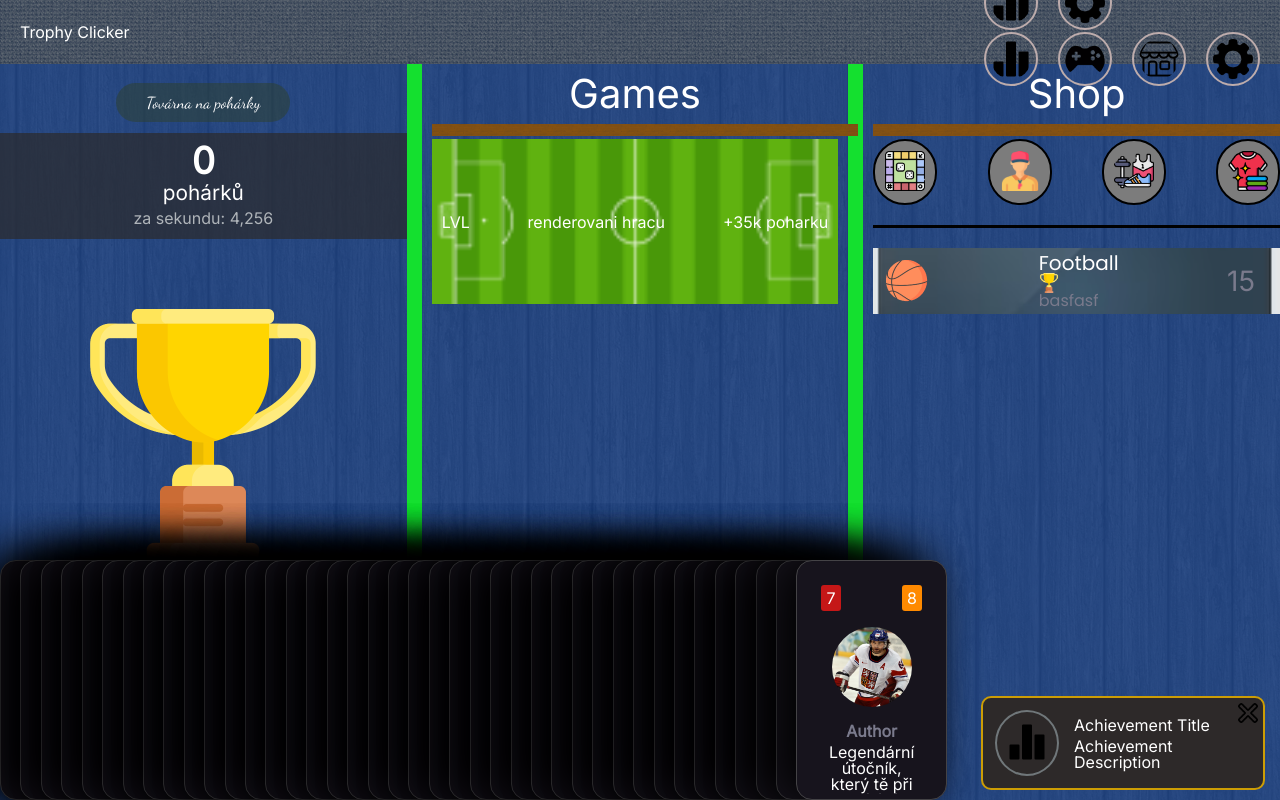
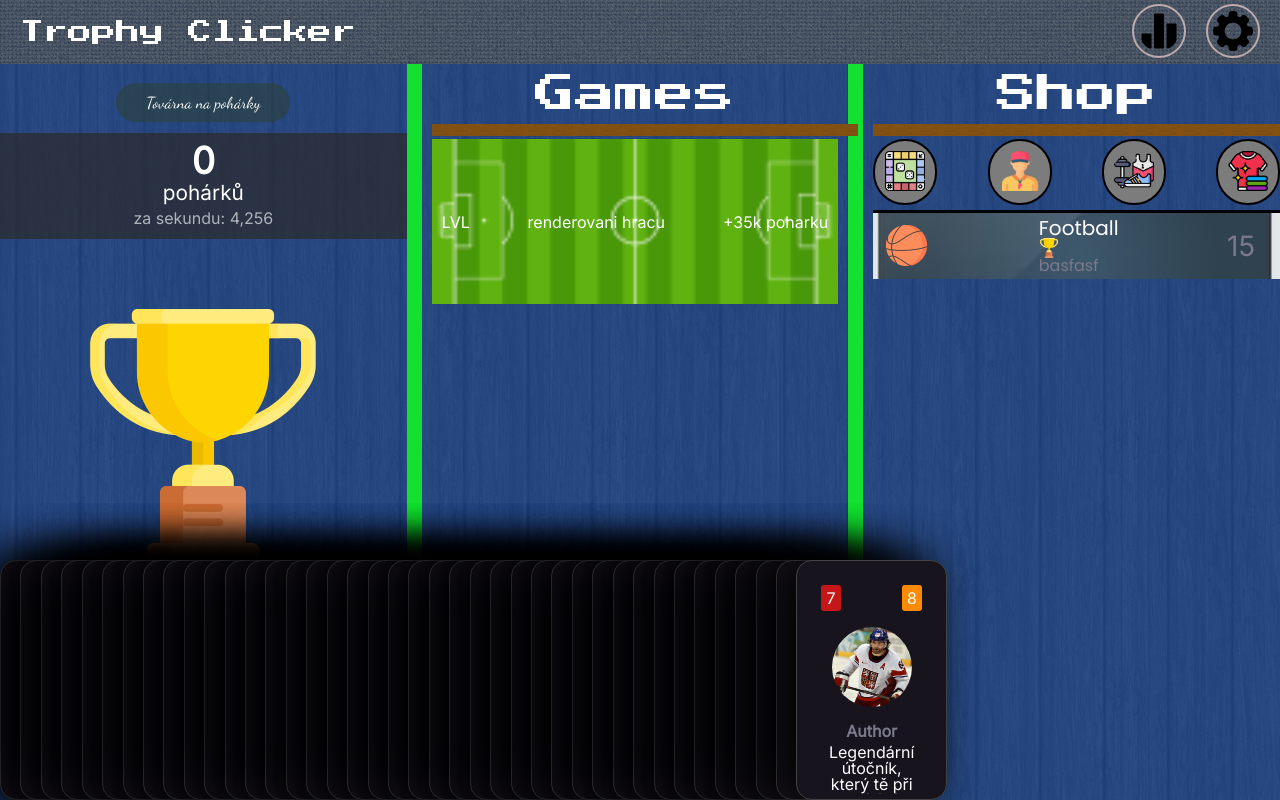
Before and after one commit to LukasKalenda/TrophyClicker, a Vue app in the folder klikacka-site/: page / in a window 1280 px wide. Built offline with nearby package versions, Linux system fonts and the light colour scheme.

Commit message:
Pred Renderovani karticek

```diff
--- a/klikacka-site/src/assets/fonts.css
+++ b/klikacka-site/src/assets/fonts.css
@@ -1,8 +1,18 @@
-@import url('https://fonts.googleapis.com/css2?family=Dancing+Script&family=Inter&family=Oswald:wght@300&family=Poppins&family=Roboto&family=Source+Sans+Pro:wght@200&family=Special+Elite&display=swap');
+@import url('https://fonts.googleapis.com/css2?family=Dancing+Script&family=Inter&family=Oswald:wght@300&family=Poppins&family=Press+Start+2P&family=Roboto&family=Source+Sans+Pro:wght@200&family=Special+Elite&display=swap');
 
 body {
   font-family: "Inter", sans-serif, "Oswald", sans-serif, "Poppins", sans-serif,
-    "Roboto", sans-serif;
+    "Roboto", sans-serif, 'Press Start 2P', cursive;
     font-size: 16px;
     color: #fff;
 }
+
+h1 {
+  padding: 0 10px;
+  font-size: 1.5rem;
+  font-family: 'Press Start 2P', cursive;
+}
+
+h3 {
+  font-family: 'Press Start 2P', cursive;
+}
--- a/klikacka-site/src/assets/shop.scss
+++ b/klikacka-site/src/assets/shop.scss
@@ -7,6 +7,7 @@
 
     nav {
         margin-top: 25px;
+        margin-bottom: 5px;
         ul {
             display: flex;
             justify-content: space-between;
--- a/klikacka-site/src/assets/style.scss
+++ b/klikacka-site/src/assets/style.scss
@@ -16,8 +16,6 @@
 }
 
 .header {
-
-
     header {
         height: 8vh;
         display: flex;
@@ -29,7 +27,6 @@
         div ul {
 
             h1 {
-                padding: 0 10px;
 
                 &::before {
                     content: "";
@@ -48,7 +45,11 @@
             }
         }
 
-        nav ul {
+        nav
+        .mobile-nav {
+            display: none;
+        }
+        ul {
             display: flex;
             list-style: none;
 
@@ -59,9 +60,6 @@
                     text-decoration: none;
                     color: #fff;
                 }
-            }
-            .mobile-nav {
-                display: none;
             }
         }
 
@@ -86,7 +84,6 @@
     width: 100%;
     height: 3px;
     background-color: #000;
-    margin: 20px 0;
 }
 
 main {
@@ -118,7 +115,8 @@ footer {
 
 
 @media screen and (max-width: 768px) {
-    ul.mobile-nav {
+
+    .mobile-nav {
         display: flex;
         flex-direction: row;
         .nav-icon {
@@ -127,7 +125,7 @@ footer {
         }
     }
 
-    ul.desktop {
+    .desktop {
         display: none;
     }
 
--- a/klikacka-site/src/components/Achievments.vue
+++ b/klikacka-site/src/components/Achievments.vue
@@ -16,7 +16,7 @@
 
 <style lang="scss" scoped>
 .achievement-bar {
-  display: flex;
+  display: none;
   flex-direction: row;
   align-items: center;
   position: absolute;
```
Also changed, not shown: klikacka-site/src/stores/players.js (added, +15 -0 lines), klikacka-site/src/components/Bingo.vue (added).
